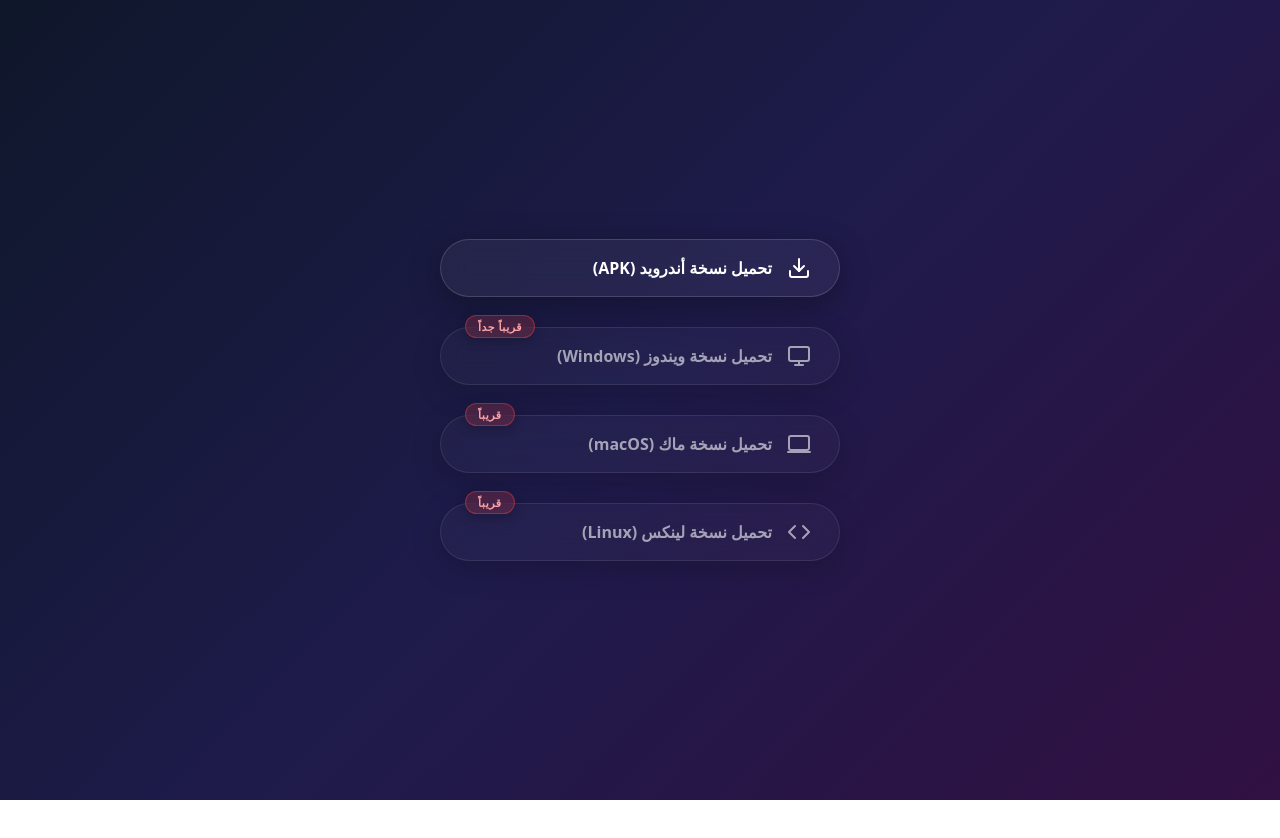
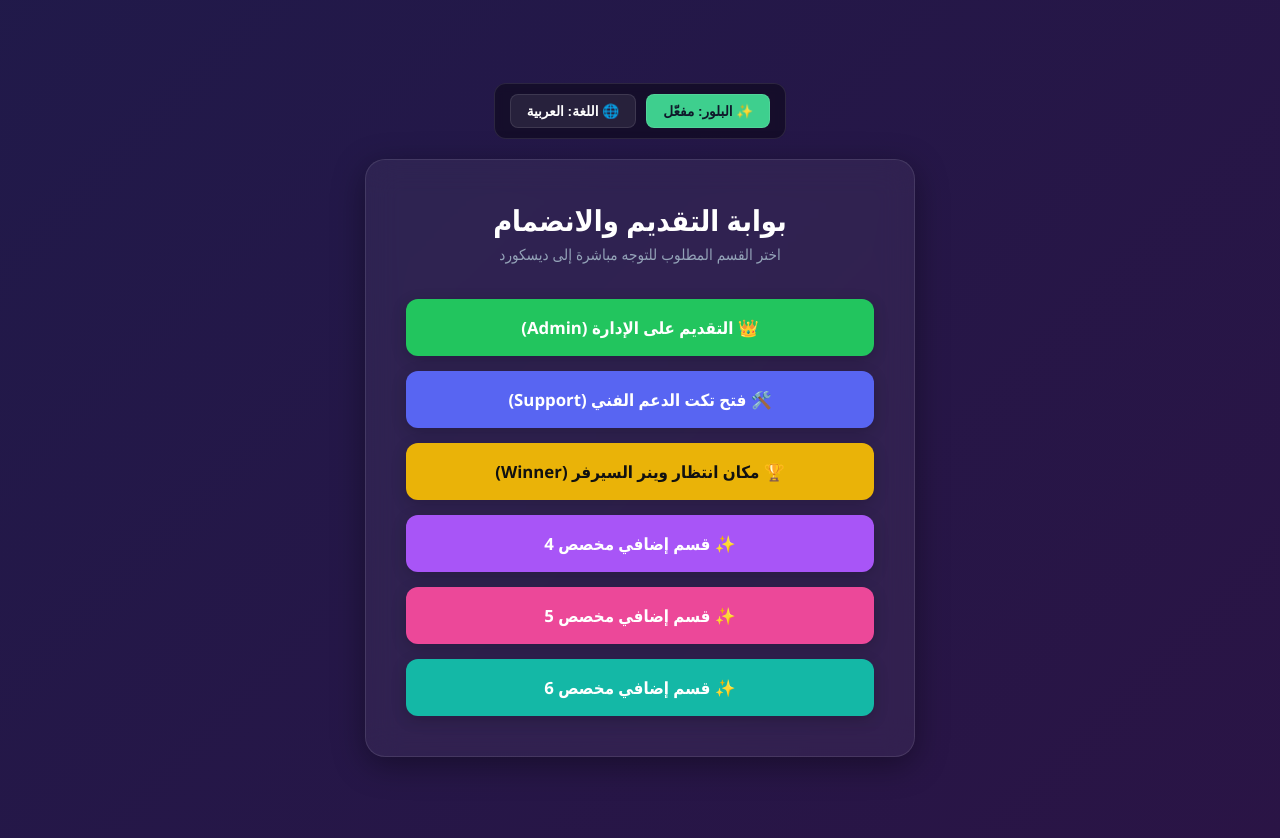
Before and after one commit to co-0/co-0.github.io, a plain HTML site: page index.html in a window 1280 px wide. Before the commit the page ends 800 px from the top, so only its background shows below. Drawn offline with Linux system fonts and the light colour scheme.

Commit message:
index.html

```diff
--- a/index.html
+++ b/index.html
@@ -3,216 +3,138 @@
 <head>
     <meta charset="UTF-8">
     <meta name="viewport" content="width=device-width, initial-scale=1.0">
-    <title>تحميل لعبة my game</title>
+    <title id="docTitle">بوابة التوظيف والدعم المتكاملة</title>
     <style>
-        /* إعدادات الخلفية العامة */
+        :root {
+            --primary: #3ecf8e;
+            --glass-bg: rgba(255, 255, 255, 0.05);
+            --glass-border: rgba(255, 255, 255, 0.1);
+            --text-color: #f3f4f6;
+            --title-size: 1.8rem;
+            --sub-size: 0.95rem;
+            --btn-size: 1.05rem;
+        }
         body {
-            margin: 0;
-            padding: 40px 20px;
-            display: flex;
-            justify-content: center;
-            align-items: center;
-            min-height: 100vh;
-            background: linear-gradient(135deg, #0f172a, #1e1b4b, #311042);
-            font-family: system-ui, -apple-system, sans-serif;
-            box-sizing: border-box;
+            font-family: 'Segoe UI', Tahoma, Geneva, Verdana, sans-serif;
+            background: linear-gradient(135deg, #0f172a 0%, #1e1b4b 50%, #311042 100%);
+            background-size: 400% 400%;
+            animation: gradientBG 15s ease infinite;
+            color: var(--text-color); margin: 0; padding: 20px; min-height: 100vh;
+            display: flex; flex-direction: column; align-items: center; justify-content: center;
         }
-
-        /* حاوية الأزرار الرأسية */
-        .buttons-grid {
-            display: flex;
-            flex-direction: column;
-            gap: 30px;
-            width: 100%;
-            max-width: 400px;
+        @keyframes gradientBG {
+            0% { background-position: 0% 50%; }
+            50% { background-position: 100% 50%; }
+            100% { background-position: 0% 50%; }
         }
-
-        /* حاوية الزر لتأثير البلور الخلفي والشارات */
-        .download-container {
-            position: relative;
-            width: 100%;
+        .settings-bar {
+            display: flex; gap: 10px; margin-bottom: 20px; background: rgba(0, 0, 0, 0.4);
+            padding: 10px 15px; border-radius: 12px; border: 1px solid var(--glass-border);
+            backdrop-filter: blur(5px); flex-wrap: wrap; justify-content: center;
         }
-
-        /* تصميم زر التحميل الرئيسي المشترك */
-        .download-btn {
-            display: flex;
-            align-items: center;
-            gap: 15px;
-            padding: 16px 28px;
-            font-size: 18px;
-            font-weight: 600;
-            color: #ffffff;
-            text-decoration: none;
-            width: 100%;
-            box-sizing: border-box;
-
-            /* تأثير البلور والزجاج المضبب */
-            background: rgba(255, 255, 255, 0.05);
-            backdrop-filter: blur(12px);
-            -webkit-backdrop-filter: blur(12px);
-
-            border: 1px solid rgba(255, 255, 255, 0.15);
-            border-radius: 50px;
-            cursor: pointer;
-            overflow: hidden;
-            transition: all 0.4s cubic-bezier(0.4, 0, 0.2, 1);
-            box-shadow: 0 8px 32px 0 rgba(0, 0, 0, 0.3);
+        .settings-btn {
+            background: rgba(255,255,255,0.08); border: 1px solid var(--glass-border);
+            color: #fff; padding: 8px 16px; border-radius: 8px; font-weight: bold;
+            cursor: pointer; font-size: 0.85rem; transition: all 0.3s;
         }
-
-        /* تأثيرات حركة الماوس للزر المتاح فقط */
-        .download-btn.active:hover {
-            background: rgba(255, 255, 255, 0.15);
-            border-color: rgba(255, 255, 255, 0.3);
-            transform: translateY(-3px);
-            box-shadow: 0 12px 40px 0 rgba(139, 92, 246, 0.3);
+        .settings-btn:hover { background: rgba(255,255,255,0.15); border-color: var(--primary); }
+        .settings-btn.active { background: var(--primary); color: #0f172a; }
+        .glass-card {
+            background: var(--glass-bg); backdrop-filter: blur(16px); -webkit-backdrop-filter: blur(16px);
+            border: 1px solid var(--glass-border); border-radius: 20px; padding: 40px;
+            max-width: 550px; width: 100%; box-shadow: 0 8px 32px 0 rgba(0, 0, 0, 0.37);
+            text-align: center; box-sizing: border-box; transition: all 0.4s ease;
         }
-
-        .download-btn.active:active {
-            transform: translateY(-1px);
+        .no-blur { backdrop-filter: none !important; -webkit-backdrop-filter: none !important; background: rgba(20, 26, 43, 0.95) !important; }
+        h2 { margin: 0 0 5px 0; color: #fff; font-size: var(--title-size); }
+        .subtitle { color: #94a3b8; margin: 0 0 35px 0; font-size: var(--sub-size); }
+        .btn-container { display: flex; flex-direction: column; gap: 15px; }
+        .discord-btn {
+            color: white; padding: 16px 20px; border-radius: 12px; font-size: var(--btn-size);
+            font-weight: bold; text-decoration: none; display: flex; align-items: center;
+            justify-content: center; transition: all 0.3s ease; box-shadow: 0 4px 15px rgba(0, 0, 0, 0.2);
+            border: 1px solid transparent;
         }
-
-        /* الأزرار غير المتاحة (قريباً) */
-        .download-btn.disabled {
-            opacity: 0.6;
-            cursor: not-allowed;
-        }
-
-        /* تصميم أيكونة التحميل والأنيميشن الخاص بها */
-        .download-icon {
-            width: 24px;
-            height: 24px;
-            fill: none;
-            stroke: currentColor;
-            stroke-width: 2;
-            stroke-linecap: round;
-            stroke-linejoin: round;
-            transition: transform 0.3s ease;
-            flex-shrink: 0;
-        }
-
-        /* أنيميشن ارتداد الأيكونة للزر المتاح */
-        .download-btn.active:hover .download-icon {
-            animation: bounceDown 1s infinite;
-        }
-
-        /* شارة "قريباً" فوق الأزرار */
-        .coming-soon-badge {
-            position: absolute;
-            top: -12px;
-            left: 25px;
-            background: rgba(239, 68, 68, 0.2);
-            backdrop-filter: blur(8px);
-            -webkit-backdrop-filter: blur(8px);
-            border: 1px solid rgba(239, 68, 68, 0.4);
-            color: #fca5a5;
-            font-size: 11px;
-            font-weight: bold;
-            padding: 3px 12px;
-            border-radius: 20px;
-            letter-spacing: 0.5px;
-            box-shadow: 0 4px 12px rgba(0,0,0,0.2);
-            z-index: 10;
-        }
-
-        /* تأثير توهج خلفي متحرك للزر المتاح */
-        .glow-effect {
-            position: absolute;
-            top: 50%;
-            left: 50%;
-            transform: translate(-50%, -50%);
-            width: 110%;
-            height: 110%;
-            background: radial-gradient(circle, rgba(139, 92, 246, 0.2) 0%, transparent 70%);
-            z-index: -1;
-            opacity: 0;
-            transition: opacity 0.4s ease;
-            pointer-events: none;
-        }
-
-        .download-btn.active:hover ~ .glow-effect {
-            opacity: 1;
-        }
-
-        /* تفاصيل الخطوط والنصوص */
-        .btn-text {
-            display: flex;
-            flex-direction: column;
-            align-items: flex-start;
-        }
-        .btn-text span {
-            font-size: 16px;
-        }
-
-        /* تعريف أنيميشن حركة السهم لأسفل */
-        @keyframes bounceDown {
-            0%, 100% { transform: translateY(0); }
-            50% { transform: translateY(4px); }
-        }
+        .discord-btn:hover { transform: translateY(-3px); box-shadow: 0 6px 20px rgba(0,0,0,0.3); }
+        #closedCard { display: none; }
     </style>
 </head>
 <body>
 
-    <div class="buttons-grid">
-
-        <!-- 1. زر تحميل أندرويد النشط والجاهز بالرابط الجديد الثابت -->
-        <div class="download-container">
-            <a href="https://www.mediafire.com/file/bhzktwaxq01tl22/my_game.apk/file" class="download-btn active" target="_blank">
-                <svg class="download-icon" viewBox="0 0 24 24">
-                    <path d="M21 15v4a2 2 0 0 1-2 2H5a2 2 0 0 1-2-2v-4"></path>
-                    <polyline points="7 10 12 15 17 10"></polyline>
-                    <line x1="12" y1="15" x2="12" y2="3"></line>
-                </svg>
-                <div class="btn-text">
-                    <span>تحميل نسخة أندرويد (APK)</span>
-                </div>
-            </a>
-            <div class="glow-effect"></div>
+    <div class="settings-bar">
+        <button id="blurToggle" class="settings-btn active" onclick="toggleBlur()">✨ البلور: مفعّل</button>
+        <button id="langToggle" class="settings-btn" onclick="toggleLanguage()">🌐 اللغة: العربية</button>
     </div>
 
-        <!-- 2. زر تحميل ويندوز (قريباً) -->
-        <div class="download-container">
-            <span class="coming-soon-badge">قريباً جداً</span>
-            <a href="#" class="download-btn disabled" onclick="return false;">
-                <svg class="download-icon" viewBox="0 0 24 24">
-                    <rect x="2" y="3" width="20" height="14" rx="2" ry="2"></rect>
-                    <line x1="8" y1="21" x2="16" y2="21"></line>
-                    <line x1="12" y1="17" x2="12" y2="21"></line>
-                </svg>
-                <div class="btn-text">
-                    <span>تحميل نسخة ويندوز (Windows)</span>
+    <!-- كارد الواجهة الرئيسي للزوار -->
+    <div class="glass-card" id="clientCard">
+        <h2 id="mainTitle">بوابة التقديم والانضمام</h2>
+        <p id="mainSubtitle" class="subtitle">اختر القسم المطلوب للتوجه مباشرة إلى ديسكورد</p>
+
+        <div class="btn-container">
+            <a id="btn1" href="https://discord.com" target="_blank" class="discord-btn" style="background-color: #22c55e;">👑 التقديم على الإدارة (Admin)</a>
+            <a id="btn2" href="https://discord.com" target="_blank" class="discord-btn" style="background-color: #5865F2;">🛠️ فتح تكت الدعم الفني (Support)</a>
+            <a id="btn3" href="https://discord.com" target="_blank" class="discord-btn" style="background-color: #eab308; color: #111;">🏆 مكان انتظار وينر السيرفر (Winner)</a>
+            <a id="btn4" href="#" target="_blank" class="discord-btn" style="background-color: #a855f7;">✨ قسم إضافي مخصص 4</a>
+            <a id="btn5" href="#" target="_blank" class="discord-btn" style="background-color: #ec4899;">✨ قسم إضافي مخصص 5</a>
+            <a id="btn6" href="#" target="_blank" class="discord-btn" style="background-color: #14b8a6;">✨ قسم إضافي مخصص 6</a>
         </div>
-            </a>
     </div>
 
-        <!-- 3. زر تحميل ماك او اس (قريباً) -->
-        <div class="download-container">
-            <span class="coming-soon-badge">قريباً</span>
-            <a href="#" class="download-btn disabled" onclick="return false;">
-                <svg class="download-icon" viewBox="0 0 24 24">
-                    <rect x="2" y="4" width="20" height="14" rx="2" ry="2"></rect>
-                    <line x1="1" y1="20" x2="23" y2="20"></line>
-                </svg>
-                <div class="btn-text">
-                    <span>تحميل نسخة ماك (macOS)</span>
-                </div>
-            </a>
+    <!-- كارد شاشة الإغلاق في حال قفلت الموقع من الأدمن -->
+    <div class="glass-card" id="closedCard">
+        <h2 style="color: #ef4444;">🔒 الصفحة مغلقة حالياً</h2>
+        <p class="subtitle" style="margin-bottom: 0;">نعتذر منك، تم إيقاف استقبال الطلبات والتقديم مؤقتاً.</p>
     </div>
 
-        <!-- 4. زر تحميل لينكس (قريباً) -->
-        <div class="download-container">
-            <span class="coming-soon-badge">قريباً</span>
-            <a href="#" class="download-btn disabled" onclick="return false;">
-                <svg class="download-icon" viewBox="0 0 24 24">
-                    <polyline points="16 18 22 12 16 6"></polyline>
-                    <polyline points="8 6 2 12 8 18"></polyline>
-                </svg>
-                <div class="btn-text">
-                    <span>تحميل نسخة لينكس (Linux)</span>
-                </div>
-            </a>
-        </div>
+<script>
+    const defaults = {
+        txt_mainTitle: "بوابة التقديم والانضمام", txt_mainSubtitle: "اختر القسم المطلوب للتوجه مباشرة إلى ديسكورد",
+        txt_btn1: "👑 التقديم على الإدارة (Admin)", lnk_btn1: "https://discord.com", clr_btn1: "#22c55e",
+        txt_btn2: "🛠️ فتح تكت الدعم الفني (Support)", lnk_btn2: "https://discord.com", clr_btn2: "#5865F2",
+        txt_btn3: "🏆 مكان انتظار وينر السيرفر (Winner)", lnk_btn3: "https://discord.com", clr_btn3: "#eab308",
+        txt_btn4: "✨ قسم إضافي مخصص 4", lnk_btn4: "#", clr_btn4: "#a855f7",
+        txt_btn5: "✨ قسم إضافي مخصص 5", lnk_btn5: "#", clr_btn5: "#ec4899",
+        txt_btn6: "✨ قسم إضافي مخصص 6", lnk_btn6: "#", clr_btn6: "#14b8a6"
+    };
 
-    </div>
+    let isBlur = true;
+    let currentLang = 'ar';
 
+    window.onload = function() {
+        if(localStorage.getItem('pageStatus') === 'closed') {
+            document.getElementById('clientCard').style.display = 'none';
+            document.getElementById('closedCard').style.display = 'block';
+        } else {
+            document.getElementById('clientCard').style.display = 'block';
+            document.getElementById('closedCard').style.display = 'none';
+        }
+
+        for(let i=1; i<=6; i++) {
+            document.getElementById('btn'+i).innerText = localStorage.getItem('txt_btn'+i) || defaults['txt_btn'+i];
+            document.getElementById('btn'+i).href = localStorage.getItem('lnk_btn'+i) || defaults['lnk_btn'+i];
+            document.getElementById('btn'+i).style.backgroundColor = localStorage.getItem('clr_btn'+i) || defaults['clr_btn'+i];
+        }
+
+        document.getElementById('mainTitle').innerText = localStorage.getItem('txt_mainTitle') || defaults.txt_mainTitle;
+        document.getElementById('mainSubtitle').innerText = localStorage.getItem('txt_mainSubtitle') || defaults.txt_mainSubtitle;
+    };
+
+    function toggleBlur() {
+        const btn = document.getElementById('blurToggle');
+        isBlur = !isBlur;
+        document.getElementById('clientCard').classList.toggle('no-blur', !isBlur);
+        document.getElementById('closedCard').classList.toggle('no-blur', !isBlur);
+        btn.innerText = isBlur ? (currentLang === 'ar' ? "✨ البلور: مفعّل" : "✨ Blur: ON") : (currentLang === 'ar' ? "✨ البلور: إيقاف" : "✨ Blur: OFF");
+    }
+
+    function toggleLanguage() {
+        currentLang = currentLang === 'ar' ? 'en' : 'ar';
+        document.documentElement.dir = currentLang === 'ar' ? 'rtl' : 'ltr';
+        document.getElementById('mainTitle').innerText = localStorage.getItem('txt_mainTitle') || (currentLang === 'ar' ? "بوابة التقديم والانضمام" : "Application & Join Portal");
+        document.getElementById('mainSubtitle').innerText = localStorage.getItem('txt_mainSubtitle') || (currentLang === 'ar' ? "اختر القسم المطلوب للتوجه مباشرة إلى ديسكورد" : "Select the required department to go directly to Discord");
+        document.getElementById('langToggle').innerText = currentLang === 'ar' ? "🌐 اللغة: العربية" : "🌐 Language: English";
+    }
+</script>
 </body>
 </html>
```
Lines whose indentation alone changed are shown as unchanged.
